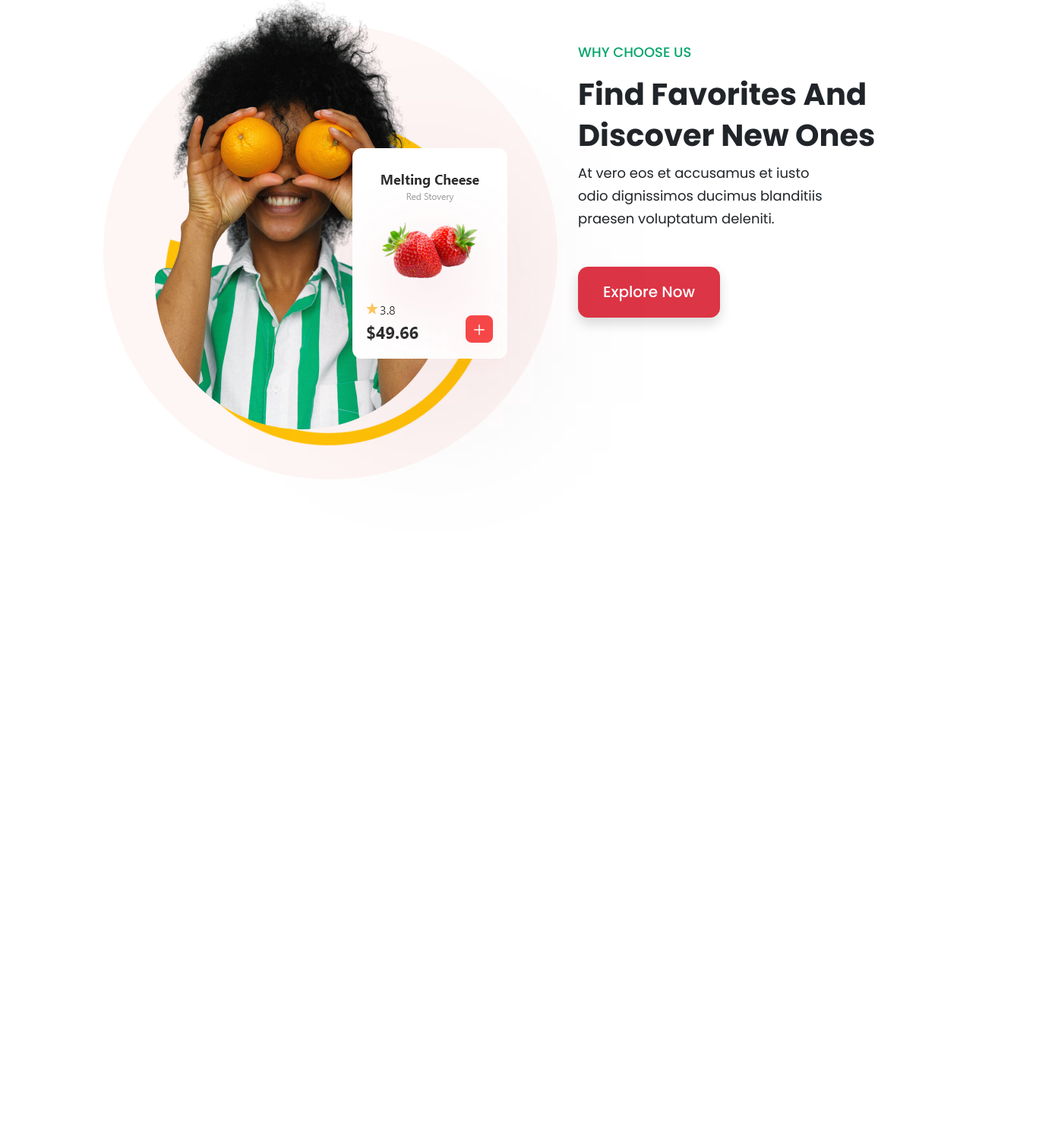
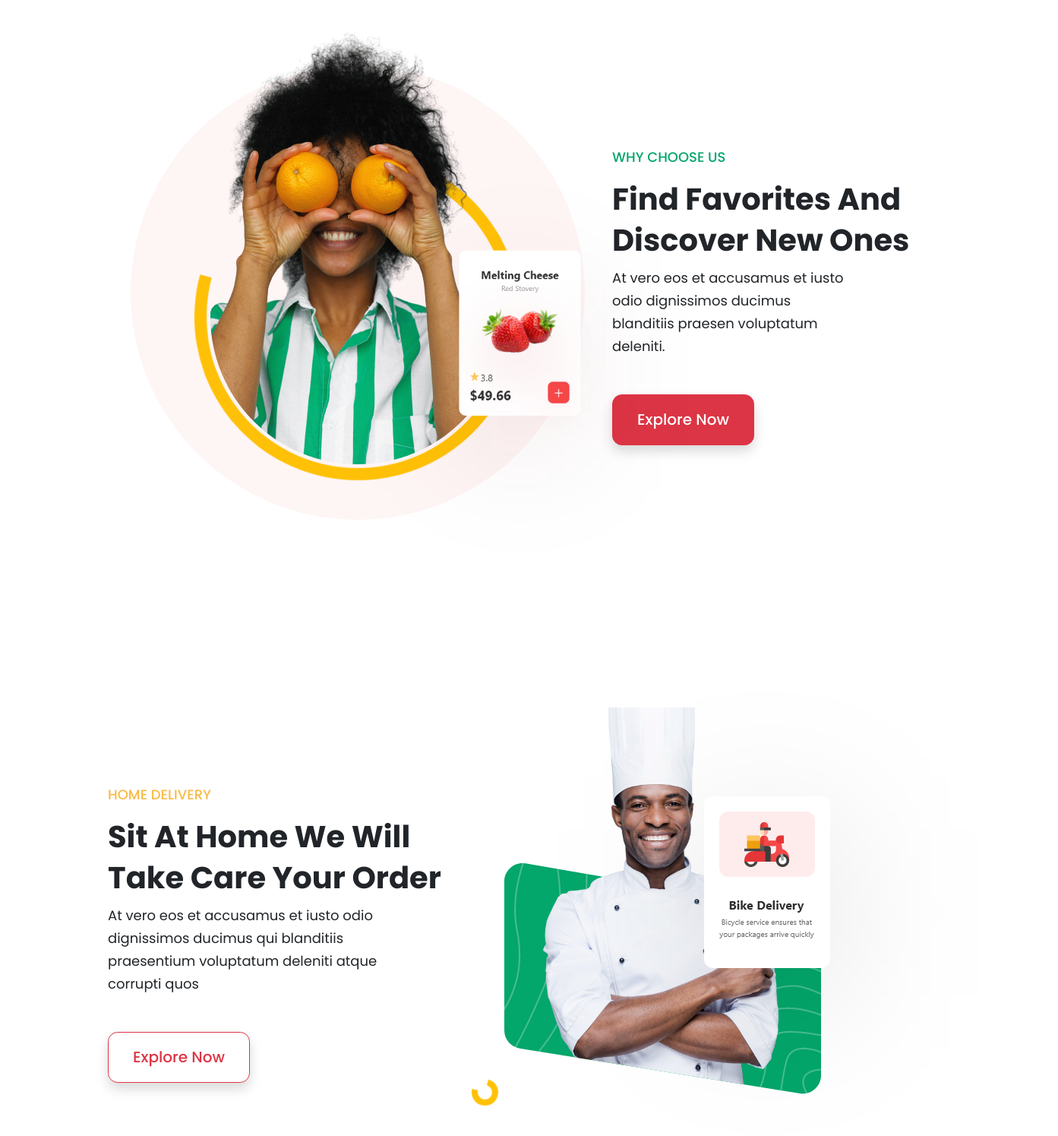
Before and after one commit to codewithsaikat/Grover-HTMl, a plain HTML site: page index.html in a window 1280 px wide. Shown: the part 1954-3449 px from the top of the page at 76% size, 1393 px wide, since content can reach past the window. Before the commit the page ends 2786 px from the top, so only its background shows below. Drawn offline with Linux system fonts and the light colour scheme.

Commit message:
ddddeeee

```diff
--- a/index.html
+++ b/index.html
@@ -86,9 +86,9 @@
         </div>
         <div class="row row-cols-1 row-cols-md-3 g-5">
           <div class="col">
-            <div class="card shadow-lg h-100">
+            <div class="card  h-100">
               <div class="card-icon text-center">
-                <i><img src="./assets/icon/card-1.png"  alt="oo"></i>
+                <i><img src="./assets/icon/card-1.png" alt="oo"></i>
               </div>
               <div class="card-body">
                 <h5 class="card-title text-center">Free shipping</h5>
@@ -97,9 +97,9 @@
             </div>
           </div>
           <div class="col">
-            <div class="card shadow-lg  h-100">
+            <div class="card   h-100">
               <div class="card-icon text-center">
-                <i><img src="./assets/icon/card-2.png"  alt="dd"></i>
+                <i><img src="./assets/icon/card-2.png" alt="dd"></i>
               </div>
               <div class="card-body">
                 <h5 class="card-title text-center">15 days returns</h5>
@@ -108,9 +108,9 @@
             </div>
           </div>
           <div class="col">
-            <div class="card shadow-lg  h-100">
+            <div class="card   h-100">
               <div class="card-icon text-center">
-                <i><img src="./assets/icon/card-3.png"  alt="dgg"></i>
+                <i><img src="./assets/icon/card-3.png" alt="dgg"></i>
               </div>
               <div class="card-body">
                 <h5 class="card-title text-center">Secure checkout</h5>
@@ -126,18 +126,25 @@
 
   <div class="service-area">
     <div class="container">
-    <div class="row row---2 align-items-center g-5">
+      <div class="row  align-items-center g-5">
         <div class="col-10 col-sm-8 col-lg-7">
           <div class="service-img">
-          <img src="./assets/img/service-img-1-main.png" class="d-block mx-lg-auto img-fluid top-img" alt="Themes" width="388"
-          height="655" loading="lazy">
+            <div class="sr-img-1">
+              <img src="./assets/img/service-img-1-main.png" class="d-block mx-lg-auto img-fluid top-img" alt="Themes"
+                width="388" height="655" loading="lazy">
+            </div>
 
-        <img src="./assets/img/service-fil.png" class="d-block mx-lg-auto img-fluid back-img" alt="Themes" width="598"
-          height="598" loading="lazy">
+            <div class="sr-img-2">
+              <img src="./assets/img/service-fil.png" class="d-block mx-lg-auto img-fluid back-img" alt="Themes"
+                width="598" height="598" loading="lazy">
+            </div>
 
-          <img src="./assets/img/service-card-1.png" class="d-block mx-lg-auto img-fluid cards"  alt="ddd">
+            <div class="sr-img-3">
+              <img src="./assets/img/service-card-1.png" class="d-block mx-lg-auto img-fluid cards" alt="ddd">
+            </div>
 
-          <div class="spinner-border  spin text-warning"  role="status">
+
+            <div class="spinner-border  spin text-warning" role="status">
               <span class="visually-hidden">Loading...</span>
             </div>
           </div>
@@ -146,7 +153,8 @@
           <div class="service-text">
             <h5>WHY CHOOSE US</h5>
             <h2 class="mt-3">Find Favorites And Discover New Ones</h2>
-          <p class="">At vero eos et accusamus et iusto odio dignissimos ducimus blanditiis praesen voluptatum deleniti.
+            <p class="">At vero eos et accusamus et iusto odio dignissimos ducimus blanditiis praesen voluptatum
+              deleniti.
             </p>
             <div class="d-grid gap-2 d-md-flex justify-content-md-start mt-5">
               <button type="button" class="btn btn-danger btn-lg  me-md-4 shadow">Explore Now</button>
@@ -157,15 +165,21 @@
     </div>
   </div>
 
-<!-- service-area-2 -->
-<!-- <div class="service-area--2">
+  <!-- delivery-area -->
+  <div class="delivery-area">
     <div class="container">
-    <div class="row row-2 flex-lg-row-reverse align-items-center g-5 pt-5">
+      <div class="row  flex-lg-row-reverse align-items-center g-5 pt-5">
         <div class="col-10 col-sm-8 col-lg-6">
-        <img src="./assets/img/service-img-2.png" class="d-block mx-lg-auto img-fluid bottom-img" alt="Themes" width="417"
-          height="507" loading="lazy">
-        <img src="./assets/img/service-card-2.png" class="d-block mx-lg-auto img-fluid service-card-2" alt="kkk">
-        <div class="spinner-border spin-2 text-warning"  role="status">
+          <div class="delivery-img">
+            <div class="delivery-1">
+              <img src="./assets/img/service-img-2.png" class="d-block mx-lg-auto img-fluid bottom-img" alt="Themes"
+              width="417" height="507" loading="lazy">
+            </div>
+          </div>
+          <div class="delivery-2">
+            <img src="./assets/img/service-card-2.png" class=" img-fluid service-card-2" alt="kkk">
+          </div>
+          <div class="spinner-border spin-2 text-warning" role="status">
             <span class="visually-hidden">Loading...</span>
           </div>
         </div>
@@ -173,7 +187,8 @@
           <div class="service-text">
             <h5 class="color">HOME DELIVERY</h5>
             <h2 class="mt-3">Sit At Home We Will Take Care Your Order</h2>
-          <p class="width">At vero eos et accusamus et iusto odio dignissimos ducimus qui blanditiis praesentium voluptatum deleniti atque corrupti quos
+            <p class="width">At vero eos et accusamus et iusto odio dignissimos ducimus qui blanditiis praesentium
+              voluptatum deleniti atque corrupti quos
             </p>
             <div class="d-grid gap-2 d-md-flex justify-content-md-start mt-5">
               <button type="button" class="btn btn-outline-danger btn-lg  me-md-4 shadow">Explore Now</button>
@@ -182,7 +197,7 @@
         </div>
       </div>
     </div>
-</div> -->
+  </div>
 
 
   <!-- script -->
--- a/scss/style.scss
+++ b/scss/style.scss
@@ -145,8 +145,9 @@ body {
     background-color: #FEF5F5;
     padding: 105px 205px;
 
+
     h1 {
-        font-size: 40px;
+        font-size: 39px;
         font-weight: 700;
         line-height: 54px;
     }
@@ -157,15 +158,34 @@ body {
         line-height: 24px;
     }
 
+   .col{
+        position: relative;
+        z-index: 88;
     .card {
         padding: 50px 0px 17px;
         border-radius: .75rem;
         border: none;
-        -webkit-transition: width 2s, -webkit-transform 2s;
 
-        &:hover {
-            -webkit-transform: rotate(-360deg);
+        &::after {
+            content: "";
+            position: absolute;
+            height: 108%;
+            width: 100%;
+            border-radius: 0.75rem;
+            visibility: hidden;
+            background-color: rgba(247, 13, 13, 0.568);
+            z-index: 4;
+            transform: rotate(-5deg);
+            top: -6px;
+            left: 22px;
             }
+
+
+        &:hover::after {
+           visibility: visible;
+           z-index: -55;
+        }
+
 
         .card-icon {
             img {
@@ -187,19 +207,21 @@ body {
                 font-size: 14px;
                 font-weight: 400;
                 line-height: 25px;
-                color: #676767
+                color: #676767;
+                padding-bottom: 15px;
             }
         }
     }
+
+   }
+
 }
 
 // service -area
 
 .service-area {
 
-    padding: 130px 0px 50px;
-
-
+    padding: 400px 0px 200px;
 
     h5 {
         font-size: 18px;
@@ -209,8 +231,8 @@ body {
 
     }
 
-    .color {
-        color: #F9BA45
+    .service-text {
+        padding-left: 45px;
     }
 
     h2 {
@@ -241,30 +263,34 @@ body {
         border-radius: 0.8rem;
     }
 
+    .service-img {
+        position: relative;
         .top-img {
-        position: relative;
+            position: absolute;
+            bottom: -220px;
+            left: 195px;
             z-index: 3;
+
         }
-
         .back-img {
             position: absolute;
-        bottom: -16px;
-        left: 136px;
+            bottom: -293px;
+            left: 90px;
             z-index: 1;
         }
         .cards {
-        position:absolute;
-        bottom: -217px;
-        right: 312px;
-        z-index: 5
+            position: absolute;
+            bottom: -439px;
+            right: -287px;
+            z-index: 5;
         }
 
 
         .spinner-border {
             &.spin {
                 position: absolute;
-            bottom: 29px;
-            left: 217px;
+                bottom: -241px;
+                left: 174px;
                 height: 430px;
                 width: 450;
                 border: 1em solid currentColor;
@@ -274,26 +300,67 @@ body {
             }
 
         }
+    }
+}
 
-    .bottom-img {
+// delivery-area
+
+.delivery-area {
+    padding: 0px 130px;
+    padding-top: 200px;
+
+
+    .color {
+        color: #F9BA45;
+        font-size: 18px;
+        font-weight: 500;
+        line-height: 24px;
+    }
+    h2 {
+        font-size: 40px;
+        font-weight: 700;
+        line-height: 54px;
+    }
+    .btn {
+        font-weight: 500;
+        line-height: 1.25;
+    }
+
+    .btn-lg {
+        padding: 1.25rem 2rem;
+        font-size: 1.25rem;
+        border-radius: 0.8rem;
+    }
+    p {
+        font-size: 18px;
+        font-weight: 400;
+        line-height: 30px;
+        width: 85%;
+    }
+    .delivery-img {
         position: relative;
     }
+    .bottom-img {
+        position: absolute;
+        bottom: -210px;
+    }
+
 
     .service-card-2 {
         position: absolute;
-        bottom: -121px;
-        right: -222px;
+        bottom: -189px;
+        right: -113px;
     }
 
     .spinner-border {
 
         &.spin-2 {
             position: absolute;
-            bottom: 53px;
-            right: 528px;
+            bottom: -30px;
+            right: 624px;
             height: 35px;
             width: 35px;
-            border: 0.50em solid currentColor;
+            border: 0.5em solid currentColor;
             border-right-color: transparent;
         }
 
```
Also changed, not shown: css/style.css, 1 other file. Lines whose indentation alone changed are shown as unchanged.
